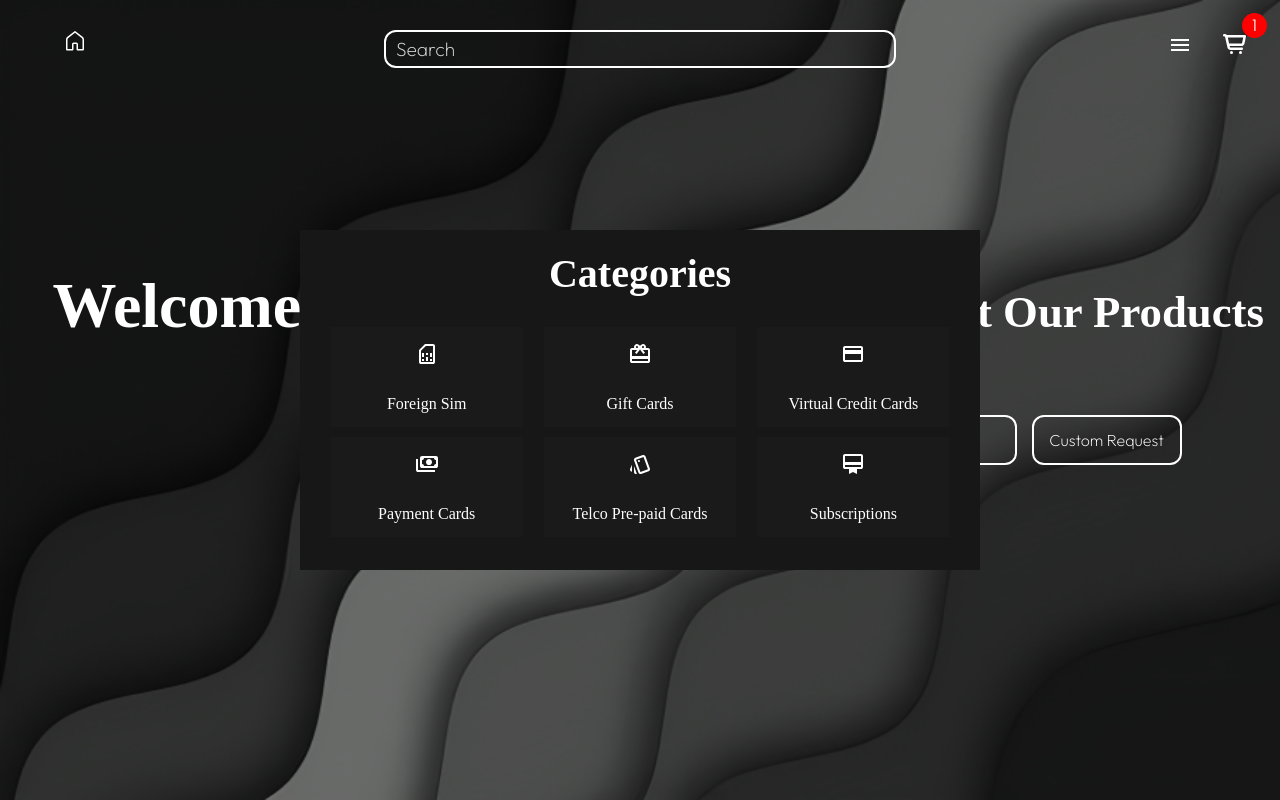
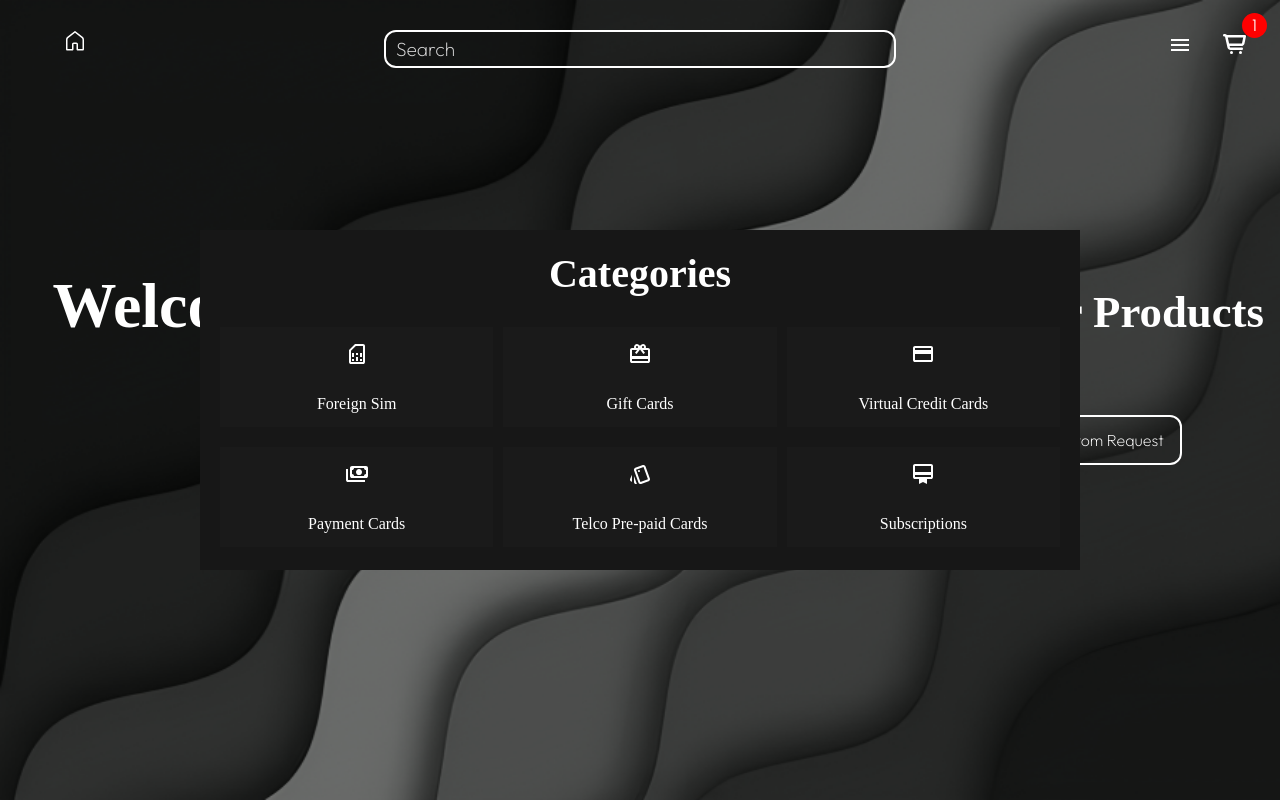
Before and after one commit to chyber-nana/novahub, a plain HTML site: page index.html in a window 1280 px wide. Both pictures are taken after a click on the button "Products". Shown: the top 800 px of the page. Drawn offline with Linux system fonts and the light colour scheme; no server answers; a web font is replaced by a local one.

Commit message:
gn1234331

```diff
--- a/style.css
+++ b/style.css
@@ -276,8 +276,8 @@ h1 {
 }
 
 .allCategories .container {
-    width: 50vw;
-    max-width: 640px;
+    width: 100vw;
+    max-width: 840px;
     height: 300px;
     /* display: flex; */
     flex-direction: column;
@@ -310,9 +310,11 @@ h1 {
     height: 100%;
     list-style: none;
     display: grid;
-    grid-template-columns: repeat(auto-fit, minmax(200px, 1fr));
+    /* grid-template-columns: repeat(auto-fit, minmax(200px, 1fr)); */
+    grid-template-columns: 1fr 1fr 1fr;
     grid-template-rows: repeat(auto-fit, 120px);
     place-items: center;
+    gap: 10px;
 }
 
 .category a {
@@ -333,7 +335,7 @@ h1 {
 
 
 .allCategories .container  .categories .category {
-    width: 90%;
+    width: 100%;
     height: 100px;
     background-color: #1f201f5d;
     cursor: pointer;
```
